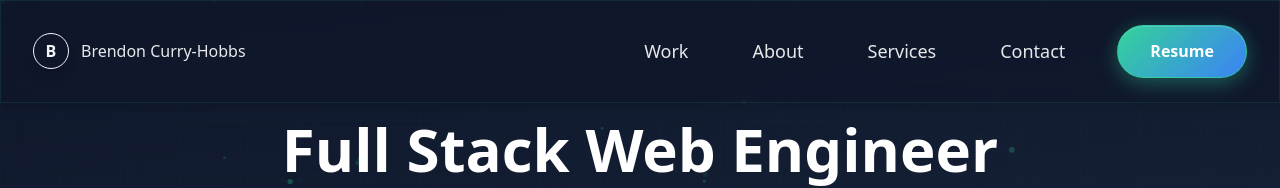
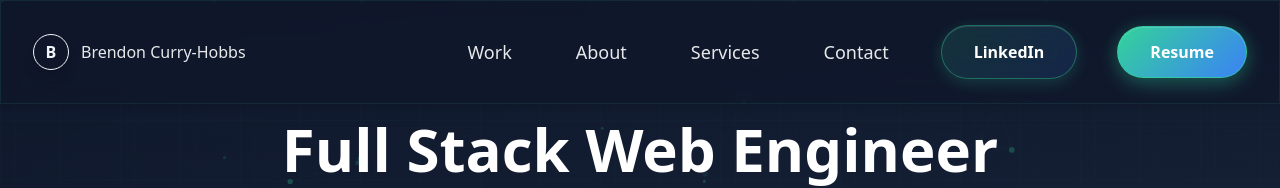
Before and after one commit to hhsystems1/brendon-portfolio, a Next.js app: page / in a window 1280 px wide. Shown: the top 188 px of the page. Built offline with nearby package versions, Linux system fonts and the light colour scheme.

Commit message:
Add LinkedIn link + display in header and contact

```diff
--- a/src/app/page.tsx
+++ b/src/app/page.tsx
@@ -214,6 +214,14 @@ export default function Page() {
                   <a href={site.socials.github} target="_blank" rel="noreferrer" className="btn">
                     GitHub (@Brendonc-h)
                   </a>
+                  <a
+                    href={site.socials.linkedin}
+                    target="_blank"
+                    rel="noreferrer"
+                    className="btn"
+                  >
+                    LinkedIn
+                  </a>
                   <a href={site.resumeUrl} className="btn">
                     Resume
                   </a>
--- a/src/components/NavIsland.tsx
+++ b/src/components/NavIsland.tsx
@@ -77,6 +77,14 @@ export default function NavIsland() {
                 </a>
               ))}
               <a
+                href={site.socials.linkedin}
+                target="_blank"
+                rel="noreferrer"
+                className="btn"
+              >
+                LinkedIn
+              </a>
+              <a
                 href={site.resumeUrl}
                 className="btn btn-primary px-5 py-3 text-sm"
               >
--- a/src/lib/site.ts
+++ b/src/lib/site.ts
@@ -9,7 +9,8 @@ export const site = {
   phone: "", // optional
   socials: {
     github: "https://github.com/Brendonc-h",
-    linkedin: "", // TODO
+    linkedin:
+      "https://www.linkedin.com/in/brendon-curry-hobbs-248029240",
     x: "", // TODO
   },
   resumeUrl: "/resume.pdf", // TODO: upload later
```
